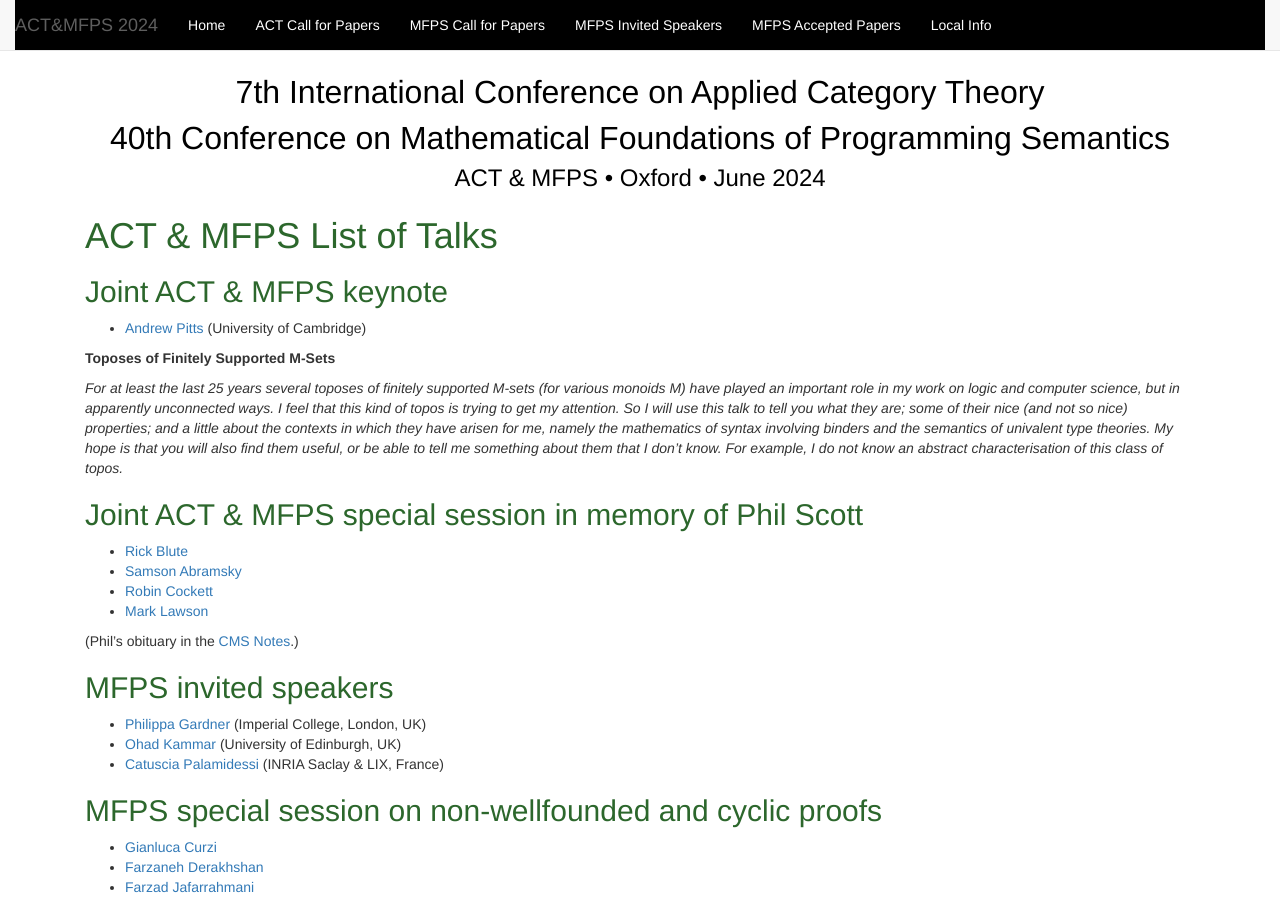
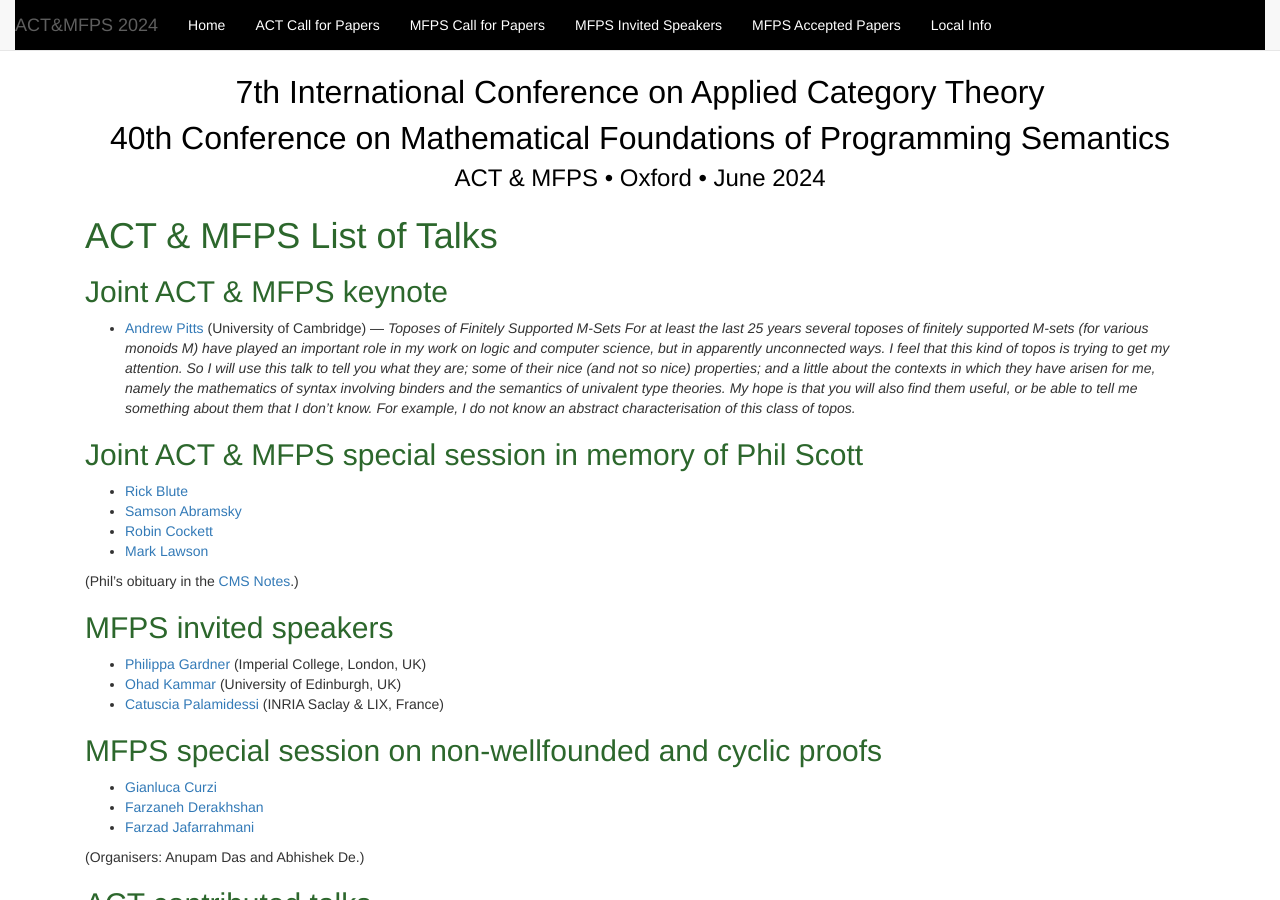
Before and after one commit to oxford24/oxford24.github.io, a Jekyll site: the page built from all-talks.md, in a window 1280 px wide and 900 px high. Built offline with Jekyll 4.4.1, drawn with Linux system fonts in a browser that asks for light colours; part of the change alters nothing that is shown.

```diff
--- a/all-talks.md
+++ b/all-talks.md
@@ -6,11 +6,8 @@ layout: actmfps
 
 ## Joint ACT &amp; MFPS keynote
 
-* [Andrew Pitts](https://www.cl.cam.ac.uk/~amp12/) (University of Cambridge)
-
-**Toposes of Finitely Supported M-Sets**
-
-_For at least the last 25 years several toposes of finitely supported
+* [Andrew Pitts](https://www.cl.cam.ac.uk/~amp12/) (University of Cambridge) &mdash; _Toposes of Finitely Supported M-Sets_
+  _For at least the last 25 years several toposes of finitely supported
 M-sets (for various monoids M) have played an important role in my
 work on logic and computer science, but in apparently unconnected
 ways. I feel that this kind of topos is trying to get my attention. So
```
